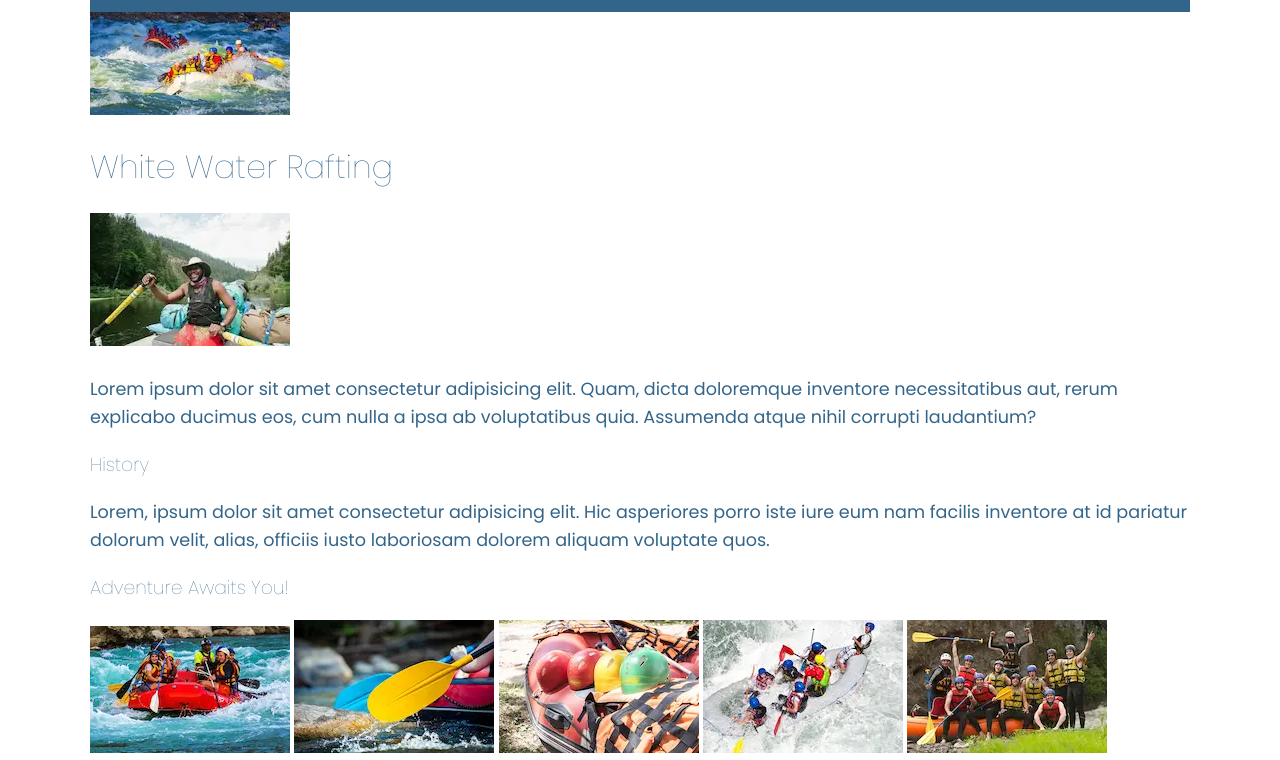
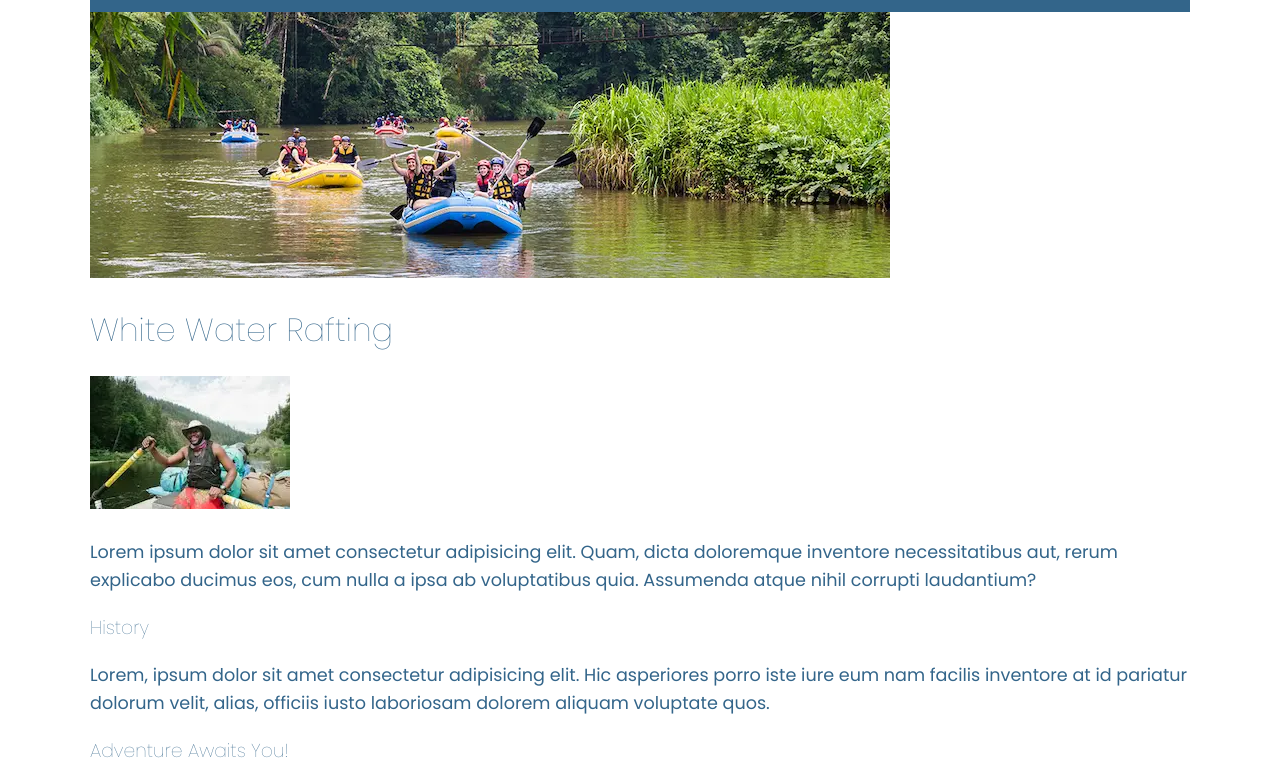
Before and after one commit to willieboat/wdd130, a plain HTML site: page wwr/about.html in a window 1280 px wide. Shown: the part 78-838 px from the top of the page. Drawn offline with Linux system fonts and the light colour scheme.

Commit message:
whitewater changes

```diff
--- a/wwr/about.html
+++ b/wwr/about.html
@@ -24,7 +24,7 @@
         </header>
         <main>
             <div>
-                <img src="images/rafting12_1024.webp" alt="Hero Image">
+                <img src="images/rafting.webp" alt="Hero Image">
                 <h1>White Water Rafting</h1>
                 <article>
                     <h2><img src="images/client.webp" alt="Happy Client"></h2>
--- a/wwr/styles/rafting.css
+++ b/wwr/styles/rafting.css
@@ -56,6 +56,7 @@ nav a {
     height: 100%;
     object-fit: cover;
     display: block;
+    float: right;
 }
 .hero h1 {
     position: absolute;
```
Also changed, not shown: wwr/images/rafting.webp (added).
